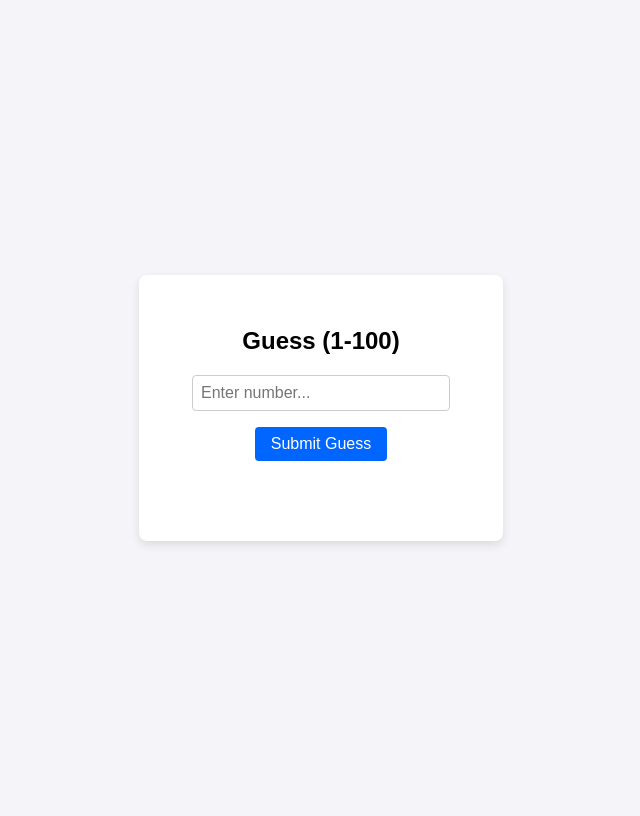
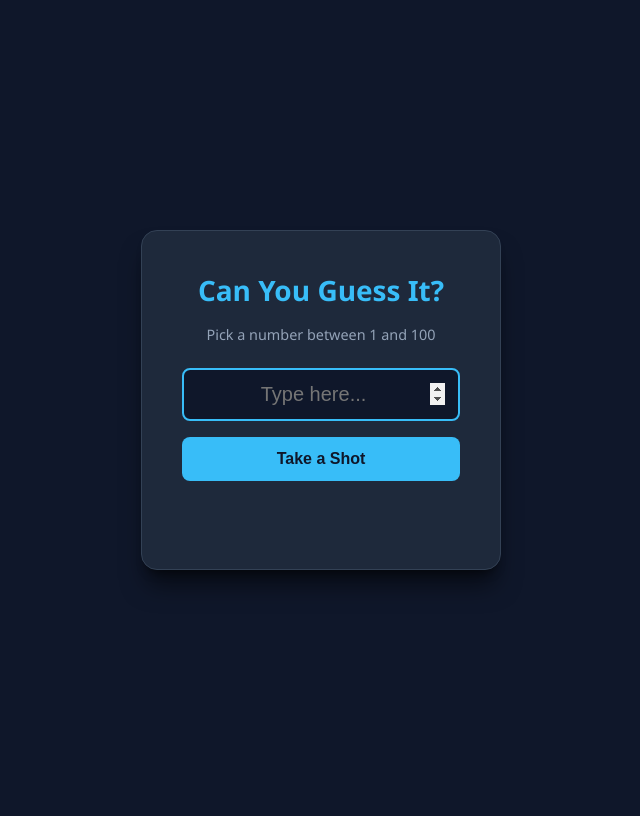
Before and after one commit to vicanorous/python-projects, a Flask app: page / in a window 1280 px wide. Shown: the whole page, without its empty margins (319-959 px from the left). After the commit the page ends 583 px from the top, so only its background shows below. Run offline with Flask 3, Linux system fonts and the light colour scheme.

Commit message:
update index.html

```diff
--- a/templates/index.html
+++ b/templates/index.html
@@ -3,65 +3,217 @@
 <head>
   <meta charset="UTF-8">
   <meta name="viewport" content="width=device-width, initial-scale=1.0">
-  <title>Dynamic Guessing Game</title>
+  <title>The Taunting Number Game</title>
   <style>
-    body { font-family: sans-serif; display: flex; justify-content: center; align-items: center; min-height: 100vh; background: #f4f4f9; }
-    .card { background: white; padding: 2rem; border-radius: 8px; box-shadow: 0 4px 10px rgba(0,0,0,0.1); text-align: center; width: 300px; }
-    input { width: 80%; padding: 0.5rem; font-size: 1rem; margin-bottom: 1rem; border: 1px solid #ccc; border-radius: 4px; }
-    button { padding: 0.5rem 1rem; font-size: 1rem; background: #0066ff; color: white; border: none; border-radius: 4px; cursor: pointer; }
-    .feedback { margin-top: 1rem; font-weight: bold; min-height: 24px; }
-    .win { color: green; }
-    .info { color: #d97706; }
+    * { box-sizing: border-box; margin: 0; padding: 0; }
+    body {
+      font-family: 'Segoe UI', Roboto, sans-serif;
+      background: #0f172a;
+      color: #f8fafc;
+      min-height: 100vh;
+      display: flex;
+      justify-content: center;
+      align-items: center;
+      overflow: hidden; /* Keep floating characters inside viewport */
+      position: relative;
+    }
+
+    .game-card {
+      background: #1e293b;
+      padding: 2.5rem;
+      border-radius: 16px;
+      box-shadow: 0 20px 25px -5px rgba(0,0,0,0.5), 0 8px 10px -6px rgba(0,0,0,0.5);
+      width: 360px;
+      text-align: center;
+      z-index: 10; /* Keep card above floating elements */
+      border: 1px solid #334155;
+    }
+
+    h2 { margin-bottom: 1rem; color: #38bdf8; font-size: 1.75rem; }
+    p.subtitle { color: #94a3b8; font-size: 0.9rem; margin-bottom: 1.5rem; }
+
+    input[type="number"] {
+      width: 100%;
+      padding: 0.8rem;
+      font-size: 1.25rem;
+      text-align: center;
+      border-radius: 8px;
+      border: 2px solid #334155;
+      background: #0f172a;
+      color: #fff;
+      outline: none;
+      margin-bottom: 1rem;
+    }
+    input[type="number"]:focus { border-color: #38bdf8; }
+
+    button {
+      width: 100%;
+      padding: 0.8rem;
+      font-size: 1rem;
+      font-weight: bold;
+      background: #38bdf8;
+      color: #0f172a;
+      border: none;
+      border-radius: 8px;
+      cursor: pointer;
+      transition: transform 0.1s, background 0.2s;
+    }
+    button:hover { background: #7dd3fc; }
+    button:active { transform: scale(0.98); }
+
+    .feedback {
+      margin-top: 1.25rem;
+      font-size: 1.1rem;
+      font-weight: 600;
+      min-height: 28px;
+    }
+
+    /* Screen shake effect on wrong guess */
+    .shake {
+      animation: shake 0.4s ease-in-out;
+    }
+    @keyframes shake {
+      0%, 100% { transform: translateX(0); }
+      20% { transform: translateX(-10px) rotate(-1deg); }
+      40% { transform: translateX(10px) rotate(1deg); }
+      60% { transform: translateX(-6px); }
+      80% { transform: translateX(6px); }
+    }
+
+    /* Floating Taunt Element Styles */
+    .floating-taunt {
+      position: absolute;
+      pointer-events: none; /* Mouse passes through */
+      font-weight: 900;
+      font-size: 1.25rem;
+      white-space: nowrap;
+      z-index: 1;
+      animation: floatUpAndFade 3.5s forwards cubic-bezier(0.2, 0.8, 0.2, 1);
+      text-shadow: 0 0 10px rgba(0, 0, 0, 0.8);
+    }
+
+    @keyframes floatUpAndFade {
+      0% {
+        opacity: 0;
+        transform: translateY(20px) scale(0.5) rotate(0deg);
+      }
+      15% {
+        opacity: 1;
+        transform: translateY(-20px) scale(1.2) rotate(var(--rot));
+      }
+      80% {
+        opacity: 0.8;
+      }
+      100% {
+        opacity: 0;
+        transform: translateY(-250px) scale(1) rotate(calc(var(--rot) * 2));
+      }
+    }
   </style>
 </head>
 <body>
 
-  <div class="card">
-    <h2>Guess (1-100)</h2>
+  <div class="game-card" id="card">
+    <h2>Can You Guess It?</h2>
+    <p class="subtitle">Pick a number between 1 and 100</p>
+
     <form id="guess-form">
-      <input type="number" id="guess-input" min="1" max="100" required placeholder="Enter number...">
-      <button type="submit">Submit Guess</button>
+      <input type="number" id="guess-input" min="1" max="100" required placeholder="Type here..." autofocus>
+      <button type="submit">Take a Shot</button>
     </form>
 
     <div id="feedback" class="feedback"></div>
-    <div id="attempt-counter" style="color: #666; font-size: 0.85rem; margin-top: 0.5rem;"></div>
   </div>
 
   <script>
     const form = document.getElementById('guess-form');
     const guessInput = document.getElementById('guess-input');
     const feedback = document.getElementById('feedback');
-    const attemptCounter = document.getElementById('attempt-counter');
+    const card = document.getElementById('card');
+
+    // Taunt templates for wrong guesses
+    const tauntPhrases = [
+      "🤡 Is that really your best guess?",
+      "📉 Terrible choice!",
+      "🙈 My eyes! Try harder!",
+      "💩 Not even close!",
+      "📊 Statistics say you're struggling.",
+      "🤖 A toaster guesses better than this.",
+      "💤 Yawn... try again!",
+      "🌶️ Oof, spicy bad guess!"
+    ];
+
+    // Celebration phrases for winning
+    const winPhrases = [
+      "👑 ABSOLUTE GENIUS!",
+      "🎉 YOU DID IT!",
+      "🔥 UNSTOPPABLE!",
+      "🚀 TO THE MOON! CORRECT!",
+      "🏆 CHAMPION!"
+    ];
 
     form.addEventListener('submit', async function(e) {
-      // Prevent the page from refreshing on form submit
       e.preventDefault();
-
       const userGuess = guessInput.value;
 
-      // Send the AJAX request to Flask endpoint
       const response = await fetch('/guess', {
         method: 'POST',
-        headers: {
-          'Content-Type': 'application/json'
-        },
+        headers: { 'Content-Type': 'application/json' },
         body: JSON.stringify({ guess: userGuess })
       });
 
       const data = await response.json();
-
-      // Update the UI dynamically based on the JSON response
       feedback.textContent = data.message;
-      attemptCounter.textContent = `Attempts: ${data.attempts}`;
 
       if (data.status === 'win') {
-        feedback.className = 'feedback win';
+        feedback.style.color = '#4ade80';
+        spawnFloatingBatch(winPhrases, '#4ade80', 12); // Spawn lots of green congratulations
         guessInput.value = '';
       } else {
-        feedback.className = 'feedback info';
-        guessInput.select(); // Highlight input field for fast re-typing
+        feedback.style.color = '#f87171';
+
+        // Trigger card shake
+        card.classList.remove('shake');
+        void card.offsetWidth; // Force CSS reflow
+        card.classList.add('shake');
+
+        spawnFloatingBatch(tauntPhrases, '#f87171', 4); // Spawn red floating taunts
+        guessInput.select();
       }
     });
+
+    // Helper: Spawns floating DOM nodes around the screen
+    function spawnFloatingBatch(phrasesArray, color, count) {
+      for (let i = 0; i < count; i++) {
+        setTimeout(() => {
+          const text = phrasesArray[Math.floor(Math.random() * phrasesArray.length)];
+          createFloatingText(text, color);
+        }, i * 120); // Stagger spawning times slightly
+      }
+    }
+
+    function createFloatingText(text, color) {
+      const el = document.createElement('div');
+      el.className = 'floating-taunt';
+      el.textContent = text;
+      el.style.color = color;
+
+      // Randomize position across screen width
+      const randomX = Math.random() * 80 + 10; // Between 10% and 90% viewport width
+      const randomY = Math.random() * 20 + 60; // Start lower third of screen
+      const randomRotation = (Math.random() - 0.5) * 40; // Rotation between -20deg and 20deg
+
+      el.style.left = `${randomX}vw`;
+      el.style.top = `${randomY}vh`;
+      el.style.setProperty('--rot', `${randomRotation}deg`);
+
+      document.body.appendChild(el);
+
+      // Clean up DOM node after animation finishes (3.5s)
+      setTimeout(() => {
+        el.remove();
+      }, 3500);
+    }
   </script>
 </body>
 </html>
```
